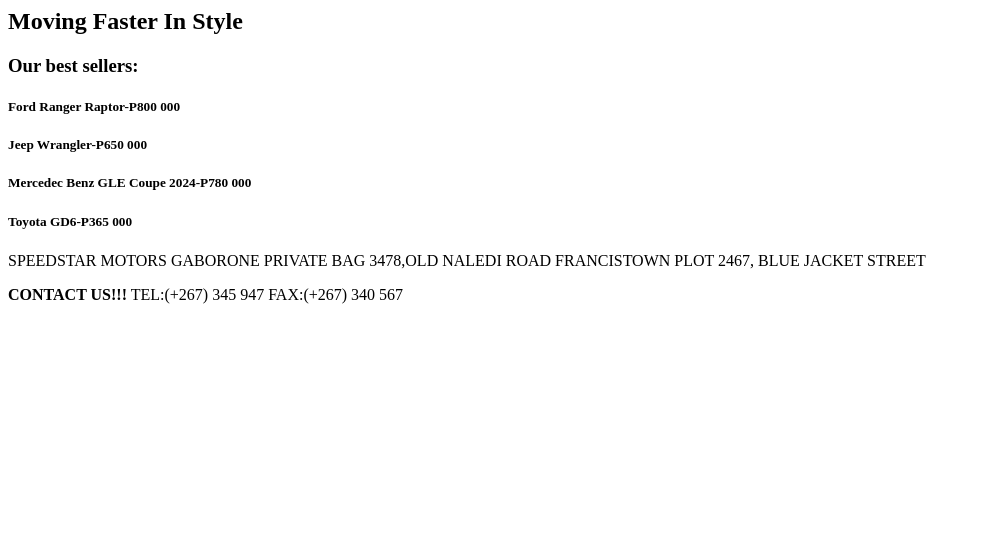
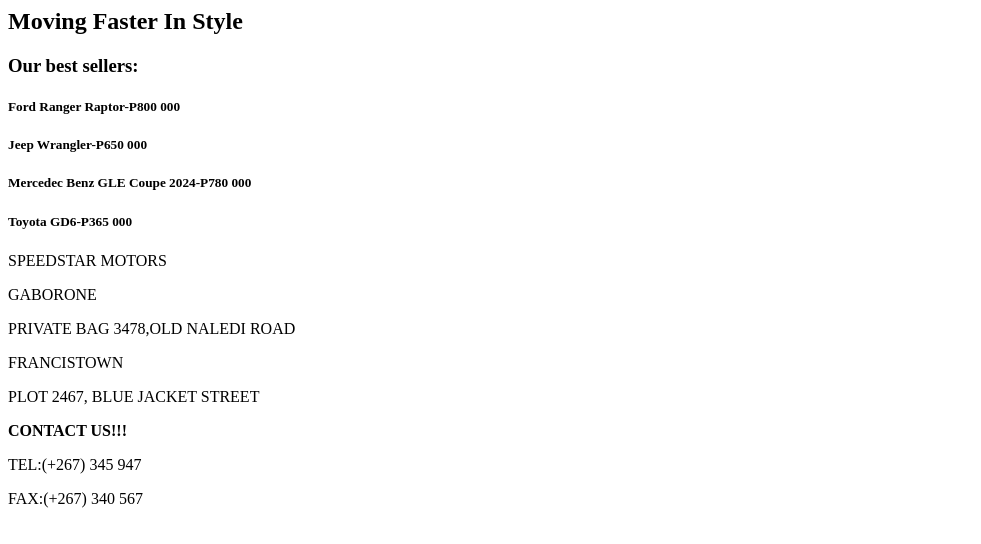
Before and after one commit to bida24-143/Speedstarmotors, a plain HTML site: page index.html in a window 1280 px wide. Shown: the whole page, without its empty margins (0-981 px from the left). Drawn offline with Linux system fonts and the light colour scheme.

Commit message:
Update index.html

```diff
--- a/index.html
+++ b/index.html
@@ -10,13 +10,13 @@
   <h5>Mercedec Benz GLE Coupe 2024-P780 000</h5>
   <h5>Toyota GD6-P365 000</h5>
   <p>SPEEDSTAR MOTORS
-    GABORONE
-    PRIVATE BAG 3478,OLD NALEDI ROAD
+   <p> GABORONE
+  <p>  PRIVATE BAG 3478,OLD NALEDI ROAD
 
-    FRANCISTOWN
-    PLOT 2467, BLUE JACKET STREET
+  <p>  FRANCISTOWN
+  <p>  PLOT 2467, BLUE JACKET STREET
 <p><b>CONTACT US!!!</b>
-  TEL:(+267) 345 947
-  FAX:(+267) 340 567
+<p>  TEL:(+267) 345 947
+<p>  FAX:(+267) 340 567
 </P>
 </html>
```
